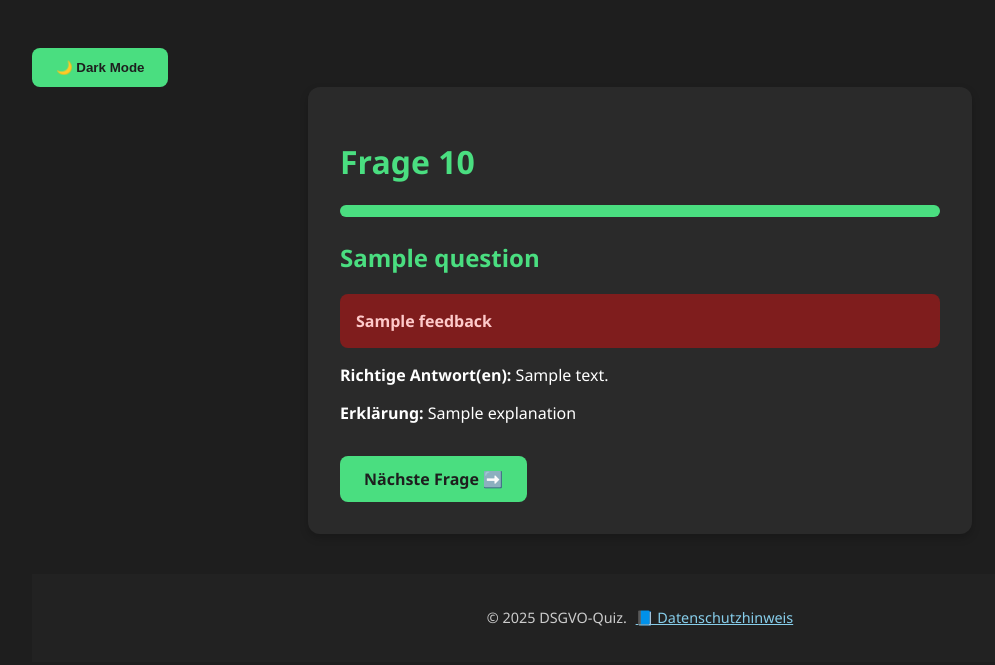
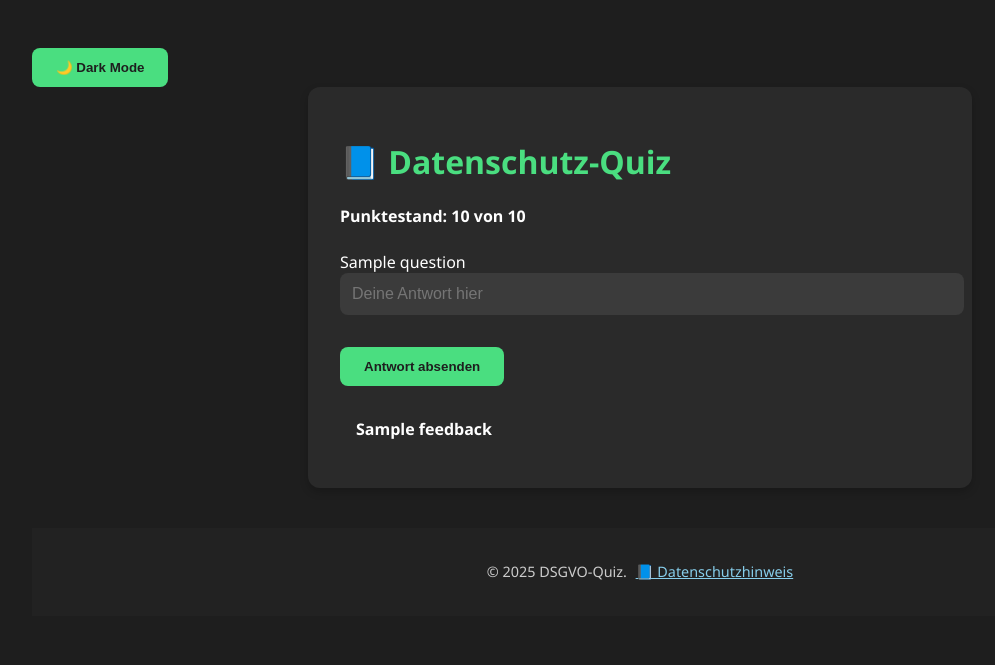
Before and after one commit to sleischel/Datenschutz, a Flask app: template templates/quiz.html in a window 1280 px wide. Shown: the top 665 px of the page, without its empty margins (0-995 px from the left). Run offline with Flask 3, Linux system fonts and the light colour scheme; the template is opened without the code that fills it: most values are stand-ins (such as "Sample title", 1, 10 or a date in 2020).

Commit message:
Update quiz.html

```diff
--- a/templates/quiz.html
+++ b/templates/quiz.html
@@ -8,30 +8,24 @@
   <link rel="stylesheet" href="{{ url_for('static', filename='style.css') }}">
 </head>
 <body>
-  <body>
   <div class="container">
-    <h1>Frage {{ qid + 1 }}</h1>
+      <h1>📘 Datenschutz-Quiz</h1>
 
-    <div class="progress-container">
-      <div class="progress-bar" style="width: {{ ((qid + 1) / total_questions) * 100 }}%"></div>
+      {% if finished %}
+        <p><strong>🎉 Du hast {{ score }} von {{ total }} Fragen richtig beantwortet!</strong></p>
+        <p><a href="/reset">Quiz neu starten</a></p>
+      {% else %}
+        <p><strong>Punktestand: {{ score }} von {{ total }}</strong></p>
+        <form method="post">
+          <label for="answer">{{ question }}</label>
+          <input type="text" name="answer" id="answer" placeholder="Deine Antwort hier">
+          <button type="submit">Antwort absenden</button>
+        </form>
+        {% if feedback %}
+          <div class="feedback">{{ feedback }}</div>
+        {% endif %}
+      {% endif %}
     </div>
-
-    <h2>{{ question }}</h2>
-
-    {% if feedback %}
-      <div class="feedback {% if 'Richtig' in feedback %}correct{% else %}wrong{% endif %}">
-        {{ feedback }}
-      </div>
-      <p><strong>Richtige Antwort(en):</strong> {{ correct_answers }}</p>
-      <p><strong>Erklärung:</strong> {{ explanation }}</p>
-      <a href="{{ url_for('next_question', qid=qid) }}" class="button">Nächste Frage ➡️</a>
-    {% else %}
-      <form method="post">
-        <input type="text" name="answer" placeholder="Deine Antwort hier..." autofocus>
-        <button type="submit">Antwort prüfen</button>
-      </form>
-    {% endif %}
-  </div>
 </body>
   <footer class="footer">
   <p>
@@ -45,5 +39,4 @@
     <button onclick="togglePrivacy()">Schließen</button>
   </div>
 </footer>
-
 </html>
```
